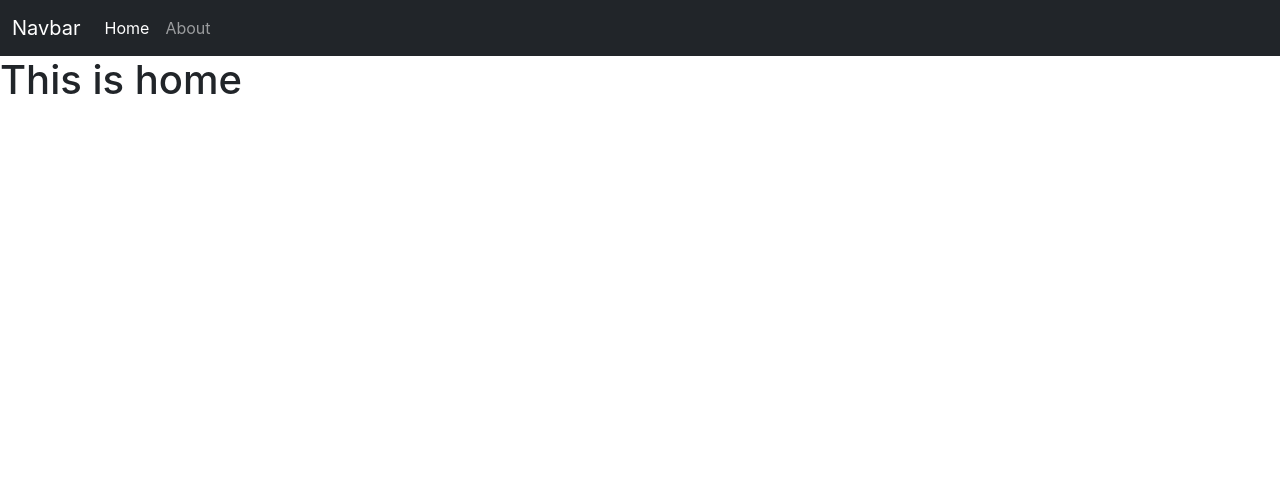
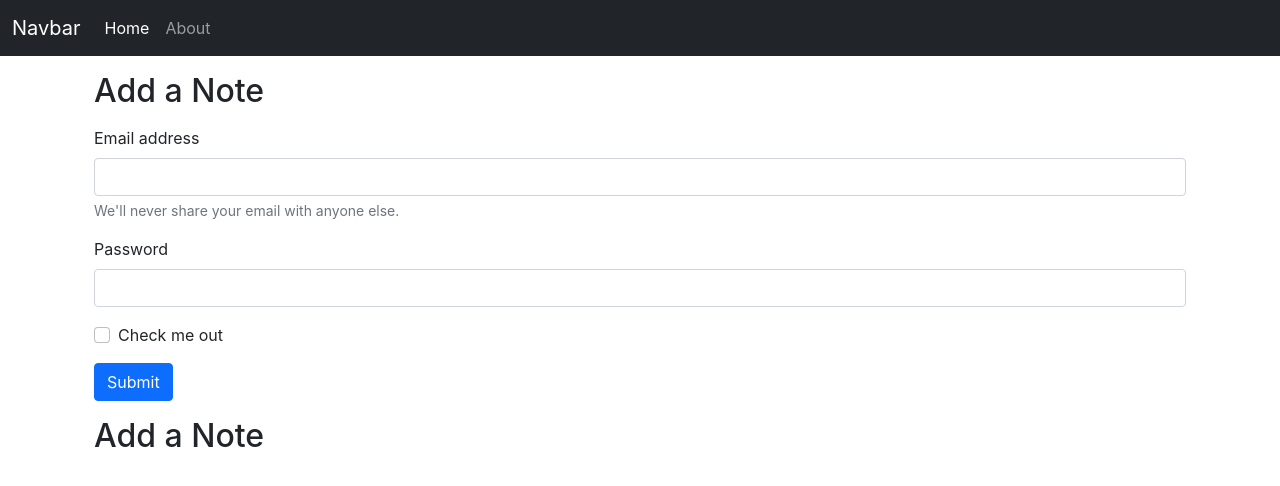
Before and after one commit to gauravstr07/Notebook-X, a React (Create React App) app: page / in a window 1280 px wide. Shown: the top 486 px of the page. Built offline with nearby package versions, Linux system fonts and the light colour scheme.

Commit message:
useLocation Hook in React

```diff
--- a/src/App.js
+++ b/src/App.js
@@ -11,10 +11,12 @@ function App() {
     <NoteState>
       <BrowserRouter>
         <Navbar></Navbar>
+        <div className='container'>
         <Routes>
           <Route exact path="/" element={<Home />} />
           <Route exact path="/about" element={<About />} />
         </Routes>
+        </div>
       </BrowserRouter>
       </NoteState>
     </>
--- a/src/components/About.js
+++ b/src/components/About.js
@@ -1,15 +1,10 @@
-import React, {useContext, useEffect} from 'react'
-import noteContext from '../context/notes/NoteContext'
+import React from 'react'
+
 
 const About = () => {
-  const a = useContext(noteContext)
-  useEffect(() => {
-    a.update();
-    // eslint-disable-next-line
-  }, [])
   return (
     <div>
-      <h3>My name is {a.state.name} contact me on {a.state.email}</h3>
+      <h3>About</h3>
     </div>
   )
 }
--- a/src/components/Home.js
+++ b/src/components/Home.js
@@ -3,7 +3,29 @@ import React from 'react'
 const Home = () => {
   return (
     <div>
-      <h1>This is home</h1>
+      <div className='container my-3'>
+        <h2>Add a Note</h2>
+        <form className='my-3'>
+          <div className="mb-3">
+            <label for="exampleInputEmail1" className="form-label">Email address</label>
+            <input type="email" className="form-control" id="exampleInputEmail1" aria-describedby="emailHelp" />
+            <div id="emailHelp" className="form-text">We'll never share your email with anyone else.</div>
+          </div>
+          <div className="mb-3">
+            <label for="exampleInputPassword1" className="form-label">Password</label>
+            <input type="password" className="form-control" id="exampleInputPassword1" />
+          </div>
+          <div className="mb-3 form-check">
+            <input type="checkbox" className="form-check-input" id="exampleCheck1" />
+            <label className="form-check-label" for="exampleCheck1">Check me out</label>
+          </div>
+          <button type="submit" className="btn btn-primary">Submit</button>
+        </form>
+      </div>
+
+      <div className='container my-3'>
+        <h2>Add a Note</h2>
+      </div>
     </div>
   )
 }
--- a/src/components/Navbar.js
+++ b/src/components/Navbar.js
@@ -1,7 +1,14 @@
-import React from 'react'
-import { Link } from "react-router-dom";
+import React, { useEffect } from 'react'
+import { Link, useLocation } from "react-router-dom";
+
+
+
 
 const Navbar = () => {
+    let location = useLocation();
+    useEffect(() => {
+
+    }, [location])
     return (
         <div>
             <nav className="navbar navbar-expand-lg navbar-dark bg-dark">
@@ -13,10 +20,10 @@ const Navbar = () => {
                     <div className="collapse navbar-collapse" id="navbarSupportedContent">
                         <ul className="navbar-nav me-auto mb-2 mb-lg-0">
                             <li className="nav-item">
-                                <Link className="nav-link active" aria-current="page" to="/">Home</Link>
+                                <Link className={`nav-link ${location.pathname === "/" ? "active" : ""}`} aria-current="page" to="/">Home</Link>
                             </li>
                             <li className="nav-item">
-                                <Link className="nav-link" to="/about">About</Link>
+                                <Link className={`nav-link ${location.pathname === "/about" ? "active" : ""}`} to="/about">About</Link>
                             </li>
                         </ul>
                     </div>
--- a/src/context/notes/NoteState.js
+++ b/src/context/notes/NoteState.js
@@ -1,35 +1,10 @@
 
-import { useState } from 'react';
 import NoteContext from './NoteContext';
 
 const NoteState = (props) => {
-    const s1 = {
-        "name": "Gaurav",
-        "email": "gauravstr05@gmail.com"
-    }
-    const [state, setState] = useState(s1);
-    const update = () => {
-        setTimeout(() => {
-            setTimeout(() => {
-                setTimeout(() => {
-                    setState({
-                        "name": "Griva😘",
-                        "email": "griva@gmail.com"
-                    })
-                }, 1000)
-                setState({
-                    "name": "Advik",
-                    "email": "advik@gmail.com"
-                })
-            }, 1000)
-            setState({
-                "name": "Akshu",
-                "email": "akshu07@gmail.com"
-            })
-        }, 1000)
-    }
+
     return (
-        <NoteContext.Provider value={{ state, update }}>
+        <NoteContext.Provider value={{}}>
             {props.children}
         </NoteContext.Provider>
     )
```
